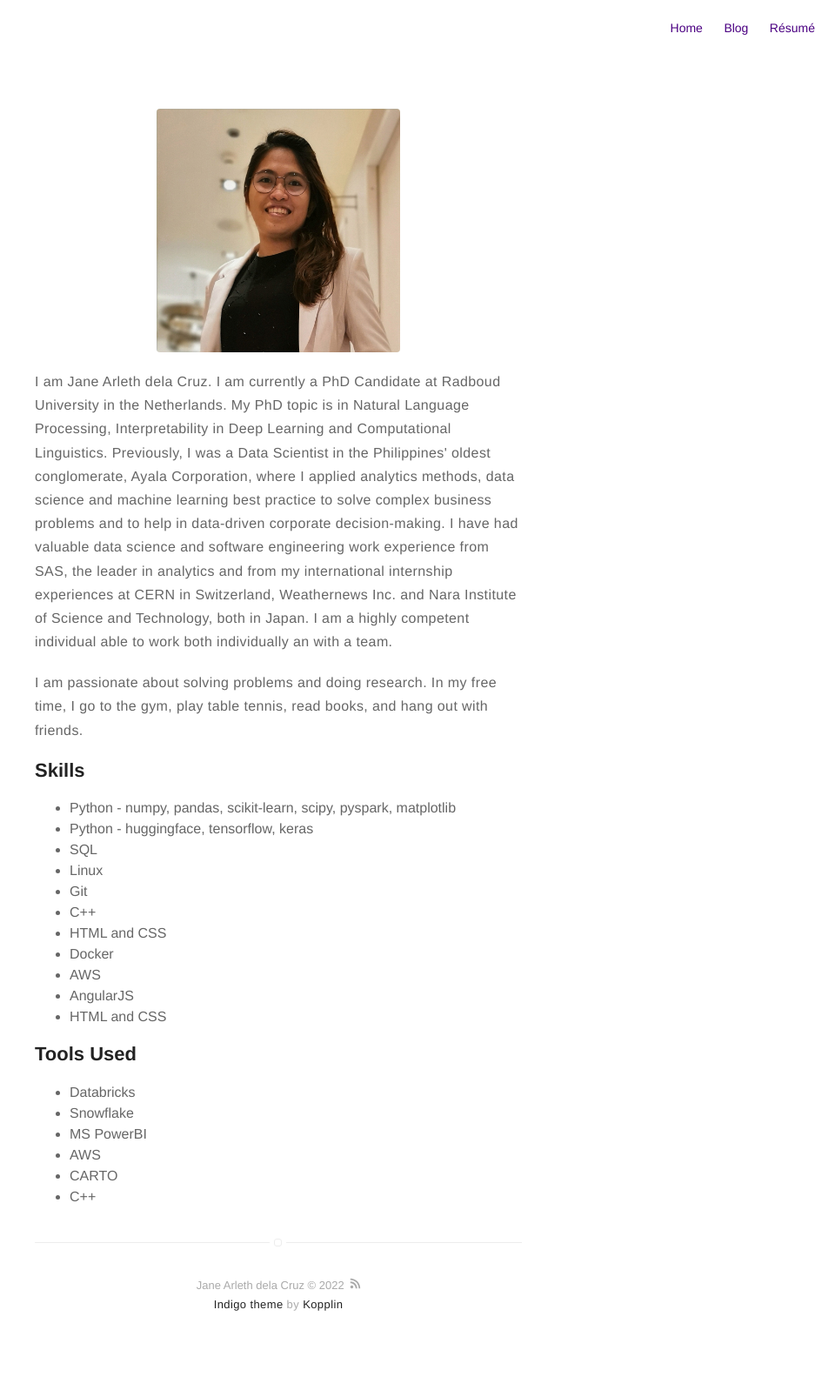
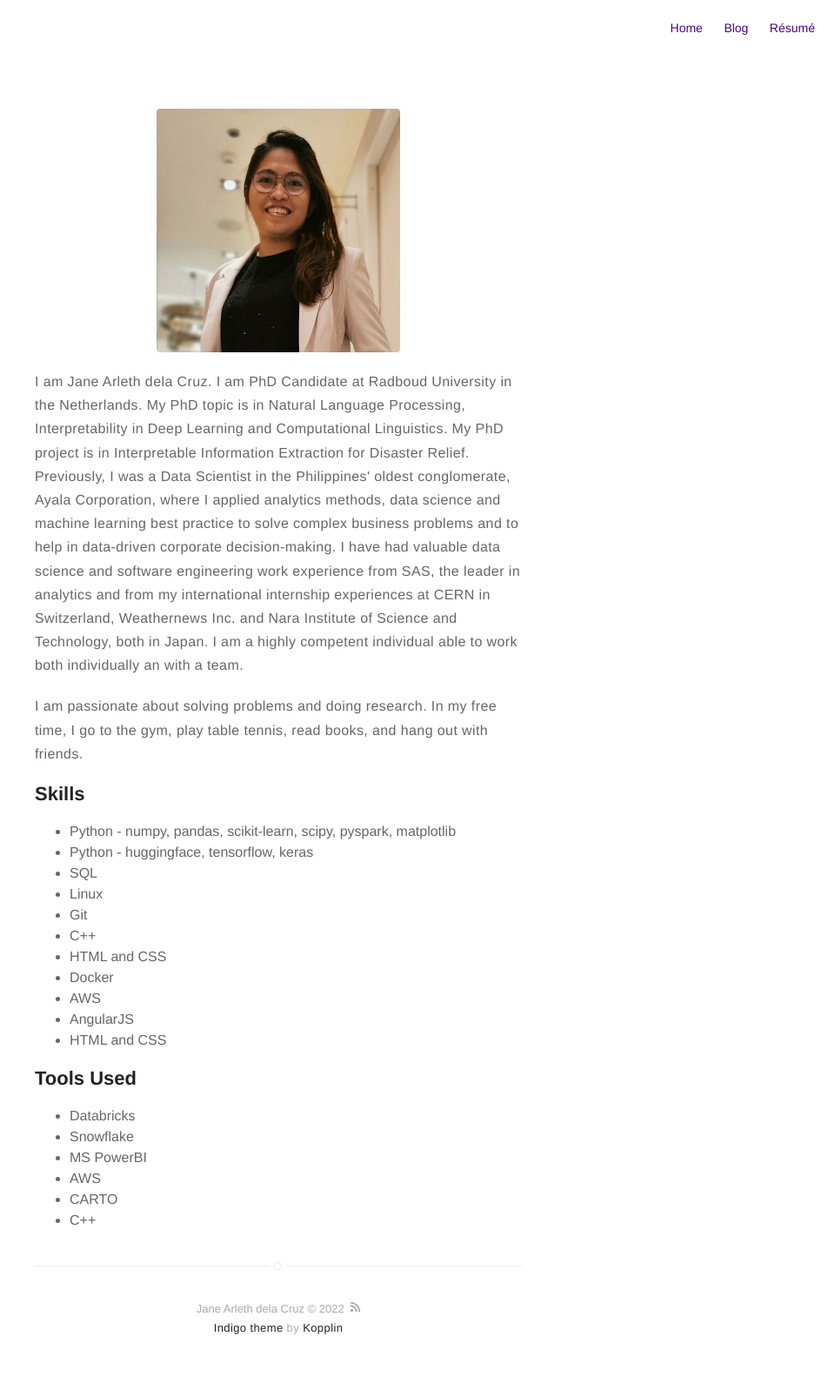
Before and after one commit to arlethitgo/learnmore, a Jekyll site: the page built from about.md, in a window 1280 px wide. Shown: the whole page at 87% size, without its empty margins (320-1280 px from the left). Built offline with Jekyll 4.4.1, drawn with Linux system fonts in a browser that asks for light colours; before the commit the page ends 1571 px from its top, so only the background shows below that.

Commit message:
Update about.md

```diff
--- a/about.md
+++ b/about.md
@@ -4,8 +4,9 @@ layout: page
 ---
 ![Profile Image]({% if site.external-image %}{{ site.picture }}{% else %}{{ site.url }}/{{ site.picture }}{% endif %})
 
-<p>I am Jane Arleth dela Cruz. I am currently a PhD Candidate at Radboud University in the Netherlands. My PhD topic is in
+<p>I am Jane Arleth dela Cruz. I am PhD Candidate at Radboud University in the Netherlands. My PhD topic is in
 Natural Language Processing, Interpretability in Deep Learning and Computational Linguistics.
+My PhD project is in Interpretable Information Extraction for Disaster Relief.
 Previously, I was a Data Scientist in the Philippines' oldest conglomerate,
 Ayala Corporation, where I applied analytics methods, data science and machine learning best practice
 to solve complex business problems and to help in data-driven corporate decision-making. I have had
```
